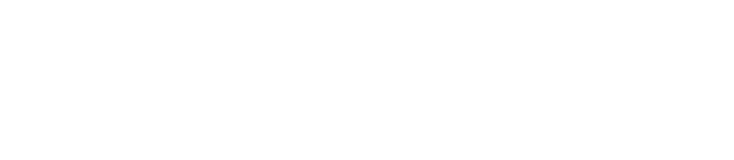
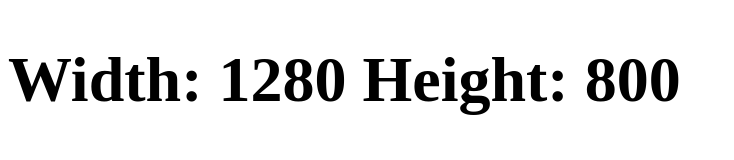
Before and after one commit to acciojob/screen-size-dhanvantichelani22, a website: page main.html in a window 1280 px wide. Shown: the whole page, without its empty margins (0-734 px from the left). Drawn offline with Linux system fonts and the light colour scheme.

Commit message:
created a submission

```diff
--- a/main.html
+++ b/main.html
@@ -7,8 +7,10 @@
 	<title>Window Size : height and width</title>
 </head>
 	<body>
+		<body onload="SizeInfo()" onresize="SizeInfo()">
+
 <div >
-	<h1 id="SizeInfo()"></h1>
+	<h1 id="wh"></h1>
 <!-- Place height and width size here! -->
 </div>
 
--- a/script.js
+++ b/script.js
@@ -1,6 +1,7 @@
 //your JS code here. If required.
 function SizeInfo()
 {
+
 var x = document.documentElement.clientWidth;
 var y = document.documentElement.clientHeight;
 
```
